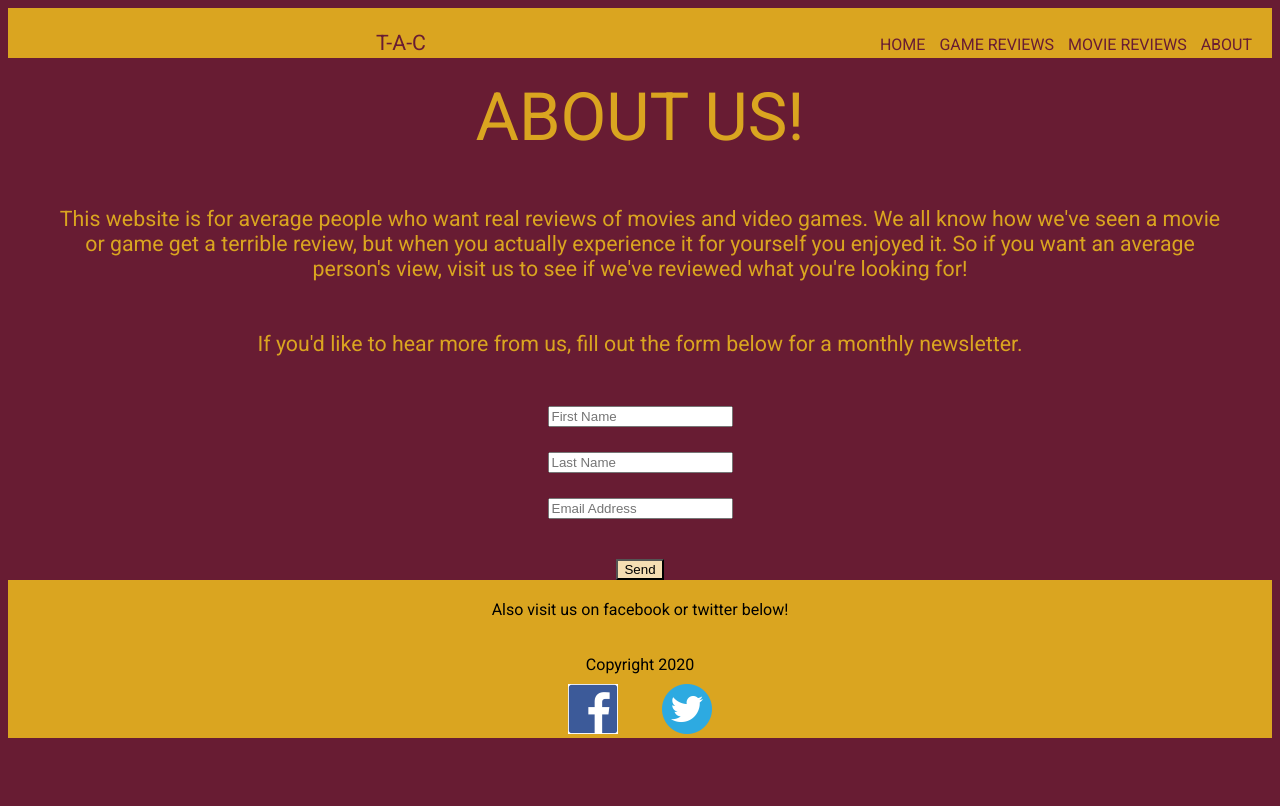
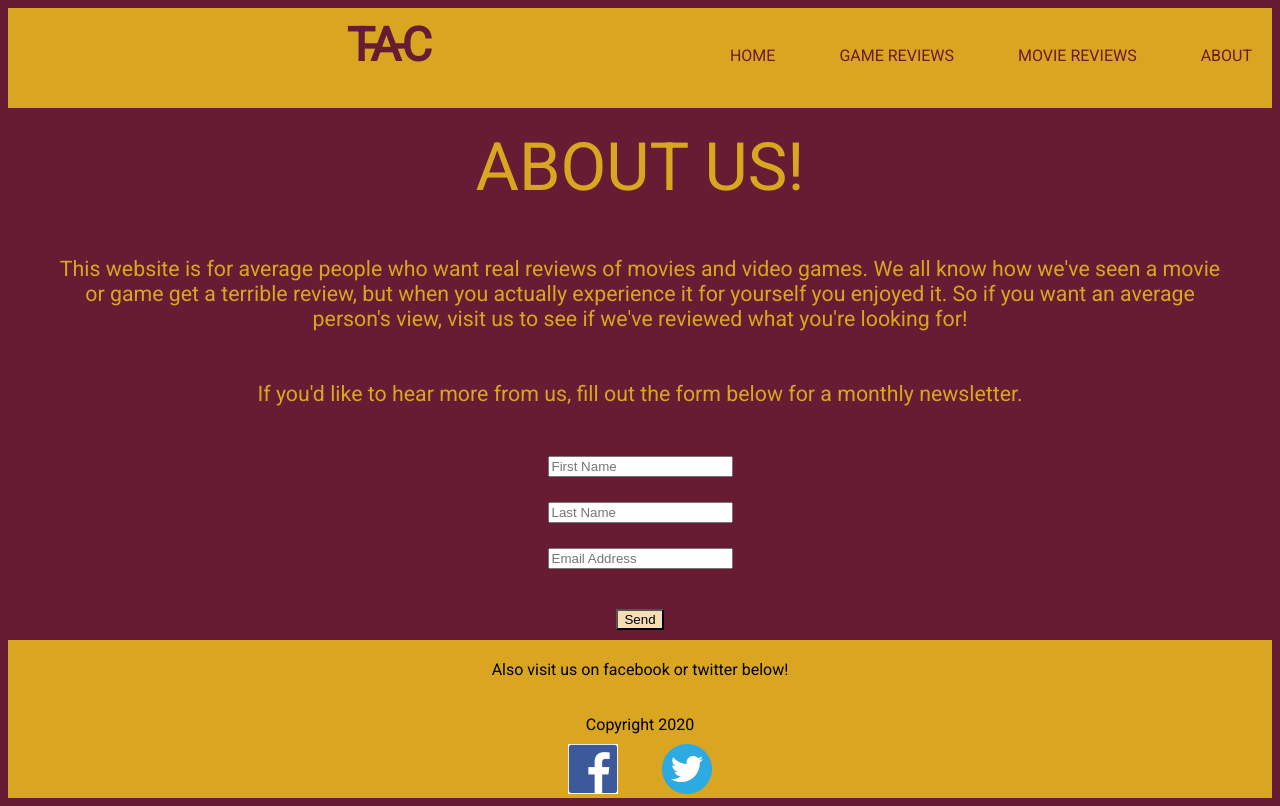
Before and after one commit to acrane1995/Project-1, a plain HTML site: page about-us.html in a window 1280 px wide. Drawn offline with Linux system fonts and the light colour scheme.

Commit message:
finishing touches

```diff
--- a/about-us.html
+++ b/about-us.html
@@ -15,7 +15,7 @@
         <div class="container">
             <nav class="navbar">
                 <ul>
-                    <li id="logo"> T-A-C </li>
+                    <li id="logo"> <strong>T-A-C</strong> </li>
                     <li><a href="index.html"> Home </a></li>
                     <li><a href="gamereviews.html"> Game Reviews </a></li>
                     <li><a href="moviereviews.html"> Movie Reviews </a></li>
@@ -41,8 +41,9 @@
     <form action="https://formspree.io/mzbveled" method="POST">
         <div class="contactbox"><input type="text" placeholder="First Name" name="firstname"></div>
         <div class="contactbox"><input type="text" placeholder="Last Name"></div>
-        <div class="contactbox"><input type="email" placeholder="Email Address"></div>
-        <div class="submit"><button type="submit">Send</button></div>
+        <div class="contactbox"><input required type="email" placeholder="Email Address"></div>
+        <div class="submit"><button onclick="buttonPopup()" type="submit">Send</button></div>
+        <script type="text/javascript" src="js/tacScript.js"></script>
     </form>
     <footer class="footer">
         Also visit us on facebook or twitter below!
--- a/css/style2.css
+++ b/css/style2.css
@@ -70,6 +70,7 @@ a {
 
 header {
     background: goldenrod;
+    height: 100px;
 }
 
 header::after {
@@ -84,21 +85,21 @@ header::after {
 nav {
     float: right;
 }
+
 nav ul {
     margin: 10px;
     padding: 0;
     list-style: none;
-  }
+}
 
 nav li {
     display: inline-table;
     margin-left: 0px;
     color: #681C33;
-    padding-top: 10px;
+    padding-left: 10px;
     position: relative;
-    font-size: 5pt;
     padding-right: 10px;
-  }
+}
 
 nav a {
     color: #681C33;
@@ -131,6 +132,8 @@ nav a:hover::before {
 #homeheader {
     color: goldenrod;
     background-color: rgba(0, 0, 0, 0.678);
+    padding-top: 25px;
+    padding-bottom: 30px;
 }
 
 .navbar {
@@ -142,8 +145,9 @@ nav a:hover::before {
     position: inherit;
     align-items: left;
     color: #681C33;
-    font-size: 16pt;
+    font-size: 35pt;
     font-weight: 400;
+    letter-spacing: -6px;
 }
 
 .social {
@@ -184,13 +188,13 @@ nav a:hover::before {
     width: 400px;
     height: 50px;
     color: #333333;
-    background-color: wheat;
 }
 
 button {
     color: #000000;
     background-color: wheat;
     margin-top: 15px;
+    margin-bottom: 10px;
 }
 
 .contactbox {
@@ -202,12 +206,20 @@ button {
 
     header {
         display: inline-block;
-        max-height: 100px;
         width: 100%;
     }
 
     .navbar {
         max-height: 50px;
+    }
+
+    nav li {
+        display: inline-table;
+        margin-left: 0px;
+        color: #681C33;
+        padding-left: 10px;
+        position: relative;
+        padding-right: 10px;
     }
 
     .iconspace {
@@ -236,7 +248,15 @@ button {
 
     #logo {
         align-items: flex-start;
-        padding-right: 450px;
+        padding-right: 250px;
+    }
+
+    nav li {
+        display: inline-table;
+        margin-left: 0px;
+        color: #681C33;
+        padding-left: 50px;
+        position: relative;
     }
 
     .icons {
@@ -247,6 +267,6 @@ button {
 @media (min-width: 1400px) {
 
     #logo {
-        padding-right: 1000px;
+        padding-right: 750px;
     }
 }
```
Also changed, not shown: gamereviews.html (+1 -1 lines), moviereviews.html (+1 -1 lines).
